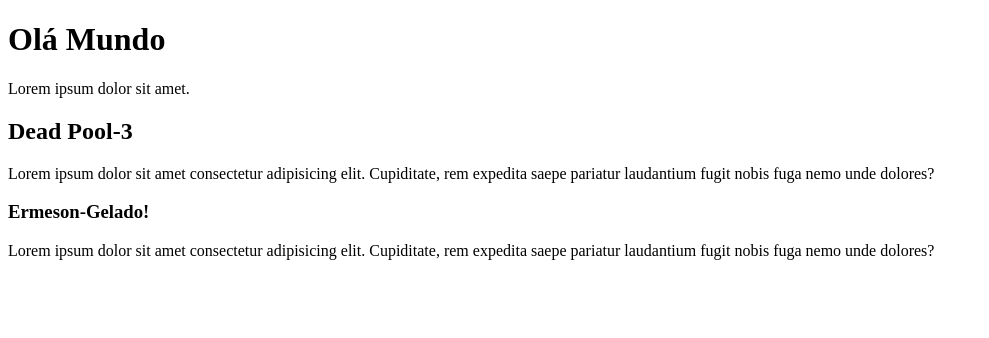
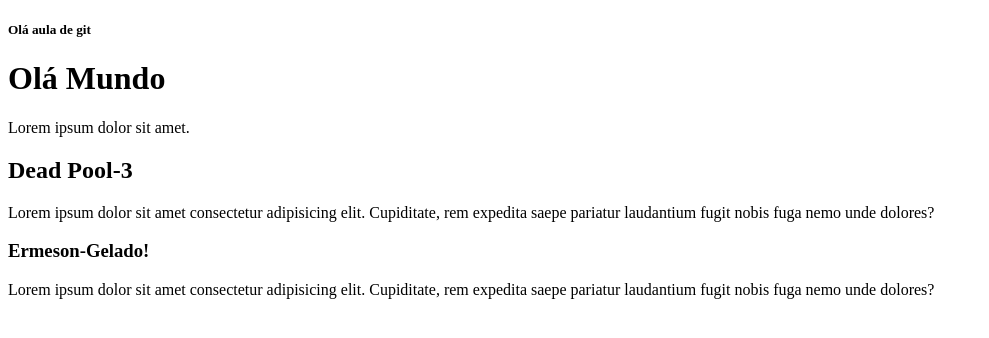
Before and after one commit to Lizquispe/AulasHtml, a plain HTML site: page AULA01/index.html in a window 1280 px wide. Shown: the whole page, without its empty margins (0-989 px from the left). Drawn offline with Linux system fonts and the light colour scheme.

Commit message:
Inseri um h5 no index na pasta de aula

```diff
--- a/AULA01/index.html
+++ b/AULA01/index.html
@@ -6,6 +6,7 @@
     <title>Document</title>
 </head>
 <body>
+    <h5> Olá aula de git</h5>
     <h1> Olá Mundo</h1>
 
     <p>Lorem ipsum dolor sit amet.</p>
```
